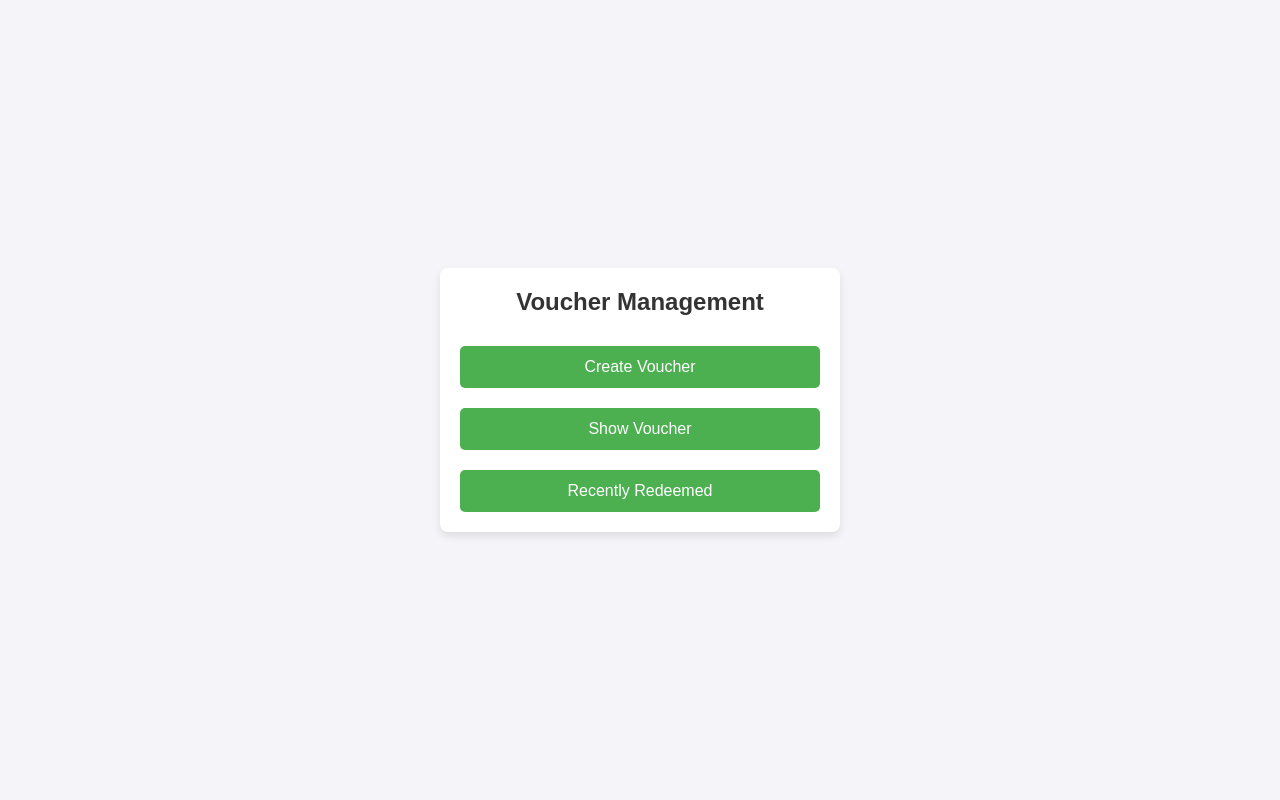
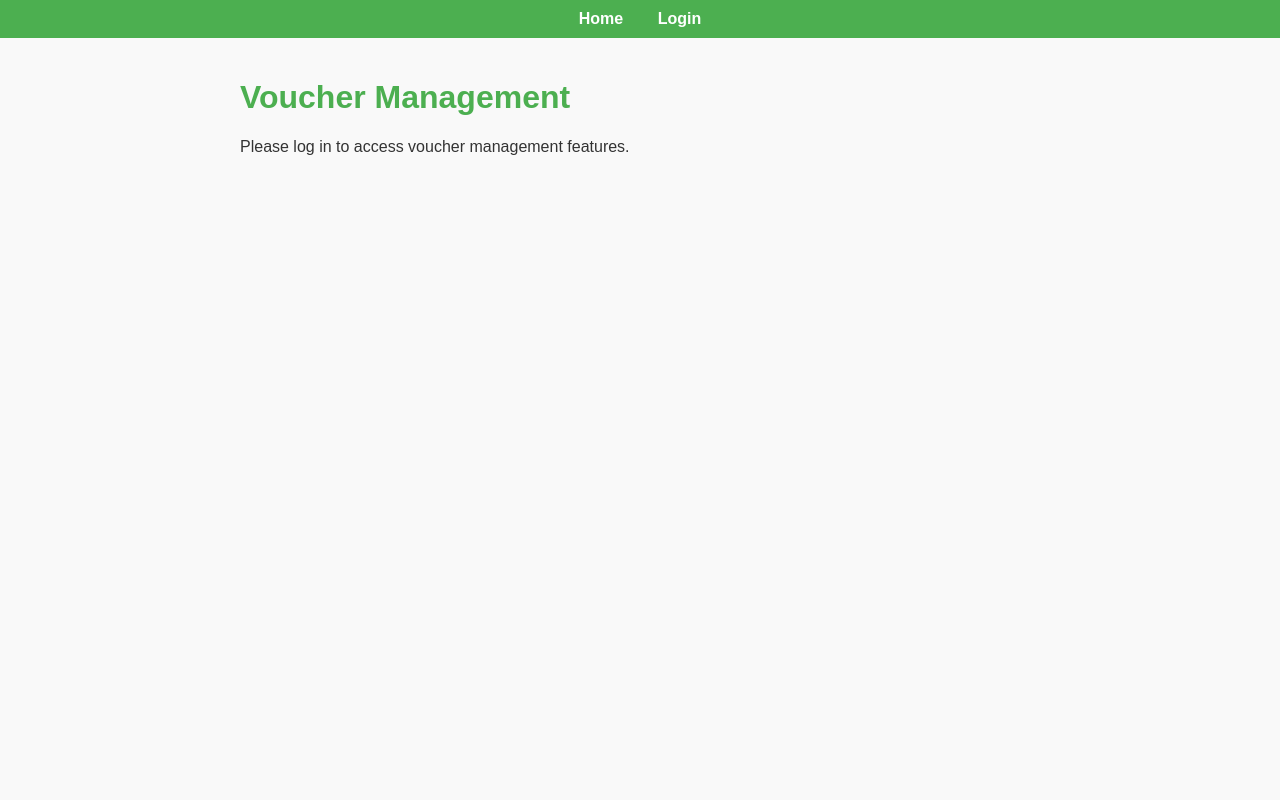
Before and after one commit to adamglos/voucher_system, a Django app: page /vouchers/ in a window 1280 px wide. Run offline with Django 5.2, Linux system fonts and the light colour scheme.

Commit message:
Logowanie do aplikacji, uprawnienia

```diff
--- /dev/null
+++ b/vouchers/static/css/styles.css
@@ -0,0 +1,54 @@
+body {
+    font-family: Arial, sans-serif;
+    margin: 0;
+    padding: 0;
+    background-color: #f9f9f9;
+    color: #333;
+}
+
+nav {
+    background-color: #4CAF50;
+    color: white;
+    padding: 10px;
+    text-align: center;
+}
+
+nav a {
+    color: white;
+    text-decoration: none;
+    margin: 0 15px;
+    font-weight: bold;
+}
+
+nav a:hover {
+    text-decoration: underline;
+}
+
+.content {
+    padding: 20px;
+    max-width: 800px;
+    margin: auto;
+}
+
+h1 {
+    color: #4CAF50;
+}
+
+.button {
+    display: inline-block;
+    padding: 10px 20px;
+    color: white;
+    background-color: #4CAF50;
+    text-decoration: none;
+    border-radius: 5px;
+    font-weight: bold;
+}
+
+.button:hover {
+    background-color: #45a049;
+}
+
+.error-message {
+    color: red;
+    font-weight: bold;
+}
--- a/vouchers/templates/base.html
+++ b/vouchers/templates/base.html
@@ -1,118 +1,28 @@
 <!DOCTYPE html>
 <html lang="en">
 <head>
+    {% load static %}
     <meta charset="UTF-8">
-    <title>{% block title %}Voucher Management{% endblock %}</title>
+    <title>{% block title %}My Application{% endblock %}</title>
     <meta name="viewport" content="width=device-width, initial-scale=1.0">
-    <style>
-        /* Resetowanie stylów */
-        * {
-            margin: 0;
-            padding: 0;
-            box-sizing: border-box;
-            font-family: Arial, sans-serif;
-        }
-
-        /* Pełny ekran dla ciała strony */
-        body, html {
-            width: 100%;
-            height: 100%;
-            display: flex;
-            justify-content: center;
-            align-items: center;
-            background-color: #f4f4f9;
-        }
-
-        /* Kontener */
-        .container {
-            width: 100%;
-            max-width: 400px;
-            padding: 20px;
-            display: flex;
-            flex-direction: column;
-            align-items: center;
-            text-align: center;
-            gap: 20px;
-            background-color: #fff;
-            border-radius: 8px;
-            box-shadow: 0px 4px 8px rgba(0, 0, 0, 0.1);
-        }
-
-        h1 {
-            font-size: 24px;
-            color: #333;
-            margin-bottom: 10px;
-        }
-
-        /* Styl formularza */
-        form {
-            width: 100%;
-            display: flex;
-            flex-direction: column;
-            gap: 15px;
-        }
-
-        input[type="text"],
-        input[type="number"],
-        select {
-            width: 100%;
-            padding: 10px;
-            font-size: 16px;
-            border: 1px solid #ccc;
-            border-radius: 5px;
-        }
-
-        /* Styl przycisków */
-        .button {
-            width: 100%;
-            padding: 12px;
-            font-size: 16px;
-            background-color: #4CAF50;
-            color: white;
-            border: none;
-            border-radius: 5px;
-            cursor: pointer;
-            text-decoration: none;
-            text-align: center;
-            transition: background-color 0.3s;
-        }
-
-        .button:hover {
-            background-color: #45a049;
-        }
-
-        /* Styl komunikatu o błędzie */
-        .error-message {
-            color: red;
-            font-size: 14px;
-        }
-
-        /* Styl przycisku powrotu */
-        .back-button {
-            margin-top: 20px;
-            padding: 10px;
-            font-size: 14px;
-            background-color: #888;
-            color: white;
-            border: none;
-            border-radius: 5px;
-            text-decoration: none;
-            text-align: center;
-        }
-
-        .back-button:hover {
-            background-color: #666;
-        }
-    </style>
+    <link rel="stylesheet" href="{% static 'css/styles.css' %}"> <!-- Link do pliku CSS -->
 </head>
 <body>
-    <div class="container">
-        {% block content %}
-        {% endblock %}
+    <nav>
+        <a href="{% url 'home' %}">Home</a>
 
-        {% if request.resolver_match.url_name != "home" %}
-            <a href="{% url 'home' %}" class="back-button">Powrót do głównego menu</a>
+        {% if user.is_authenticated %}
+            <form method="post" action="{% url 'logout' %}" style="display: inline;">
+                {% csrf_token %}
+                <a href="#" onclick="this.closest('form').submit();" class="link">Logout</a>
+            </form>
+        {% else %}
+            <a href="{% url 'login' %}">Login</a>
         {% endif %}
+    </nav>
+
+    <div class="content">
+        {% block content %}{% endblock %}
     </div>
 </body>
 </html>
--- a/vouchers/templates/home.html
+++ b/vouchers/templates/home.html
@@ -5,7 +5,13 @@
 {% block content %}
 <h1>Voucher Management</h1>
 
-<a href="{% url 'create_voucher' %}" class="button">Create Voucher</a>
-<a href="{% url 'show_voucher' %}" class="button">Show Voucher</a>
-<a href="{% url 'recently_redeemed_vouchers' %}" class="button">Recently Redeemed</a>
+{% if user.is_authenticated %}
+    {% if is_manager %}
+        <a href="{% url 'create_voucher' %}" class="button">Create Voucher</a>
+    {% endif %}
+    <a href="{% url 'show_voucher' %}" class="button">Show Voucher</a>
+    <a href="{% url 'recently_redeemed_vouchers' %}" class="button">Recently Redeemed</a>
+{% else %}
+    <p>Please log in to access voucher management features.</p>
+{% endif %}
 {% endblock %}
--- a/vouchers/urls.py
+++ b/vouchers/urls.py
@@ -1,5 +1,6 @@
 # vouchers/urls.py
 from django.urls import path
+from django.contrib.auth import views as auth_views
 from . import views
 
 urlpatterns = [
@@ -8,5 +9,7 @@ urlpatterns = [
     path('create/', views.create_voucher, name='create_voucher'),
     path('recent/', views.recently_redeemed_vouchers, name='recently_redeemed_vouchers'),
     path('details/<str:code>/', views.voucher_details, name='voucher_details'),
-    path('redeem/<str:code>/', views.redeem_voucher, name='redeem_voucher'),  # URL do realizacji vouchera
+    path('redeem/<str:code>/', views.redeem_voucher, name='redeem_voucher'),
+    path('login/', views.custom_login, name='login'),
+    path('logout/', auth_views.LogoutView.as_view(), name='logout'),
 ]
--- a/vouchers/views.py
+++ b/vouchers/views.py
@@ -4,11 +4,20 @@ from .forms import VoucherForm, RedeemVoucherForm
 from .models import Voucher
 import random
 import string
+from django.contrib.auth.decorators import login_required, user_passes_test
+from django.shortcuts import render
+from django.contrib.auth import authenticate, login
+from django.contrib.auth.forms import AuthenticationForm
+
+def is_manager(user):
+    return user.groups.filter(name='Managers').exists()
 
 def generate_voucher_code(length=8):
     letters_and_digits = string.ascii_uppercase + string.digits
     return ''.join(random.choice(letters_and_digits) for _ in range(length))
 
+@login_required
+@user_passes_test(is_manager)
 def create_voucher(request):
     error_message = None
 
@@ -31,7 +40,7 @@ def create_voucher(request):
 
     return render(request, 'create_voucher.html', {'form': form, 'error_message': error_message})
 
-
+@login_required
 def show_voucher(request):
     message = None
 
@@ -53,23 +62,31 @@ def show_voucher(request):
 
     return render(request, 'show_voucher.html', {'form': form, 'message': message})
 
+@login_required
+@user_passes_test(is_manager)
 def voucher_created(request):
     return render(request, 'voucher_created.html')
 
+@login_required
 def recently_redeemed_vouchers(request):
     # Pobieramy 5 najnowszych wykorzystanych voucherów
     redeemed_vouchers = Voucher.objects.filter(is_redeemed=True).order_by('-redeemed_at')[:5]
     return render(request, 'recently_redeemed_vouchers.html', {'redeemed_vouchers': redeemed_vouchers})
 
 def home(request):
-    return render(request, 'home.html')
+    is_manager = request.user.groups.filter(name='Managers').exists()
+
+    context = {
+        'is_manager': is_manager,
+    }
+    return render(request, 'home.html', context)
 
 def voucher_details(request, code):
     # Pobieramy voucher na podstawie kodu, bez jego realizacji
     voucher = get_object_or_404(Voucher, code=code, is_redeemed=False)
     return render(request, 'voucher_details.html', {'voucher': voucher})
 
-
+@login_required
 def redeem_voucher(request, code):
     # Pobranie vouchera na podstawie kodu
     voucher = get_object_or_404(Voucher, code=code, is_redeemed=False)
@@ -80,3 +97,15 @@ def redeem_voucher(request, code):
     voucher.save()
 
     return render(request, 'voucher_redeemed.html', {'voucher': voucher})
+
+def custom_login(request):
+    if request.method == 'POST':
+        form = AuthenticationForm(data=request.POST)
+        if form.is_valid():
+            user = form.get_user()
+            login(request, user)
+            return redirect('home')
+    else:
+        form = AuthenticationForm()
+
+    return render(request, 'custom_login.html', {'form': form})
```
Also changed, not shown: voucher_system/settings.py (+8 -1 lines), vouchers/templates/custom_login.html (added, +17 -0 lines).
